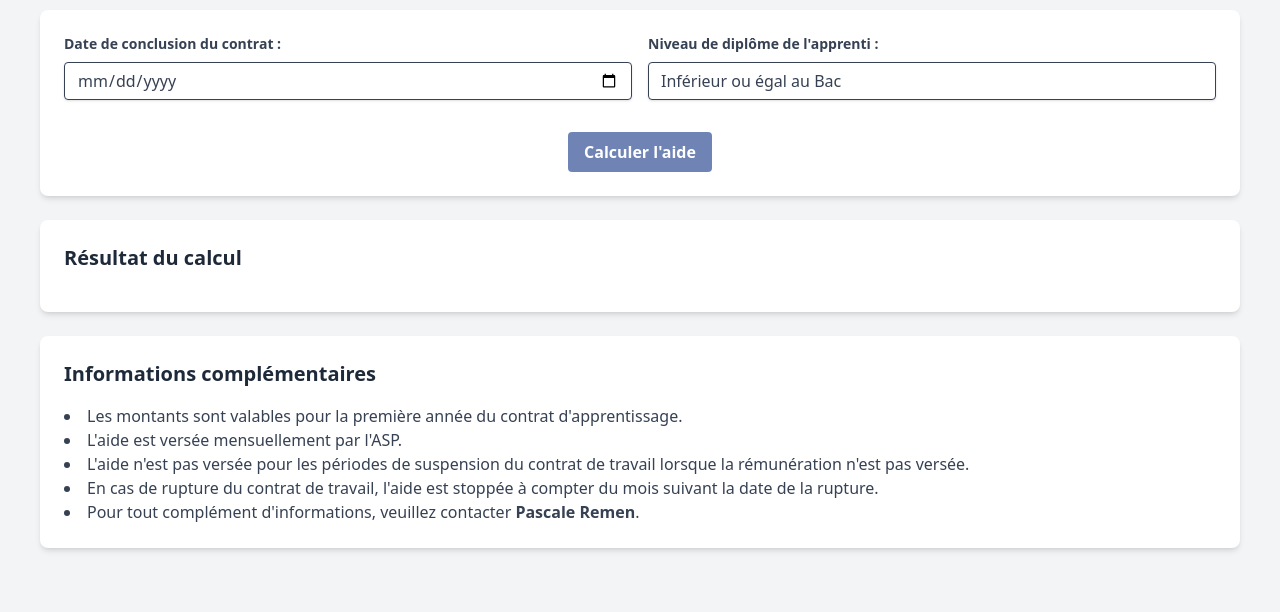
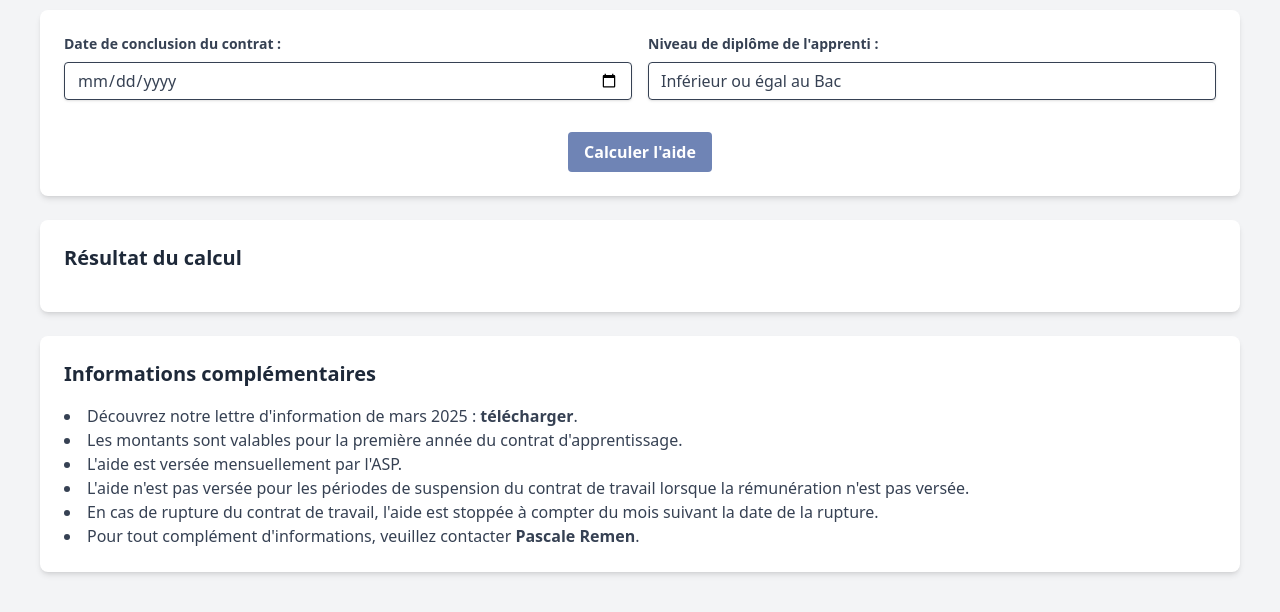
Before and after one commit to Qualixel/Apprentis_CFG67, a plain HTML site: page index.html in a window 1280 px wide. Shown: the part 190-802 px from the top of the page. Drawn offline with nearby package versions, Linux system fonts and the light colour scheme.

Commit message:
Update index.html

```diff
--- a/index.html
+++ b/index.html
@@ -50,6 +50,7 @@
         <div class="bg-white shadow-md rounded-lg p-4 md:p-6 no-print">
             <h2 class="text-xl font-semibold text-gray-800 mb-4">Informations complémentaires</h2>
             <ul class="list-disc list-inside text-gray-700">
+                <li>Découvrez notre lettre d'information de mars 2025 : <a href="lettre60mars2025.pdf" target="_blank"><b>télécharger</b></a>.</li>
                 <li>Les montants sont valables pour la première année du contrat d'apprentissage.</li>
                 <li>L'aide est versée mensuellement par l'ASP.</li>
                 <li>L'aide n'est pas versée pour les périodes de suspension du contrat de travail lorsque la rémunération n'est pas versée.</li>
```
